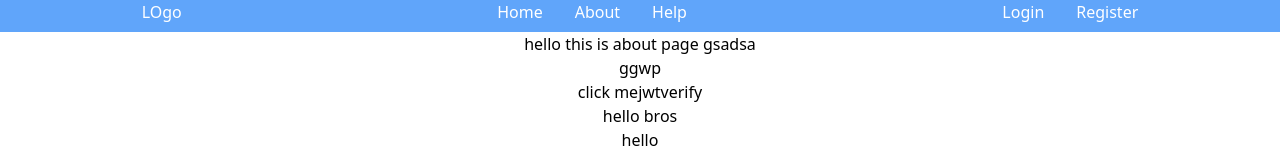
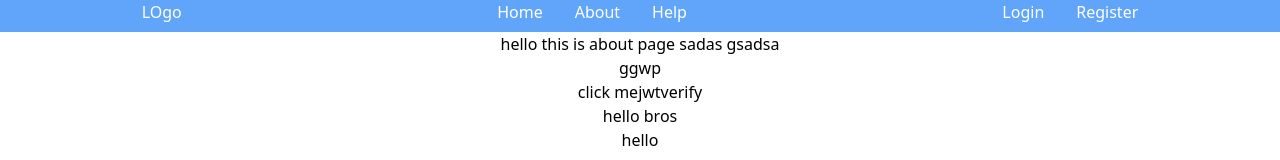
Before and after one commit to skiller70/blogs, a React (Create React App) app: page /about in a window 1280 px wide. Shown: the top 160 px of the page. Built offline with nearby package versions, Linux system fonts and the light colour scheme; no server answers.

Commit message:
hellos guys

```diff
--- a/src/components/About.jsx
+++ b/src/components/About.jsx
@@ -46,7 +46,7 @@ function About(props) {
 
   return (
     <div>
-      <h1>hello this is about page  gsadsa </h1>
+      <h1>hello this is about page sadas gsadsa </h1>
       <h2>ggwp {myNum}</h2>
       <button onClick={ggwp}>click me </button>
       <button onClick={jwtVerify}>jwtverify</button>
```
